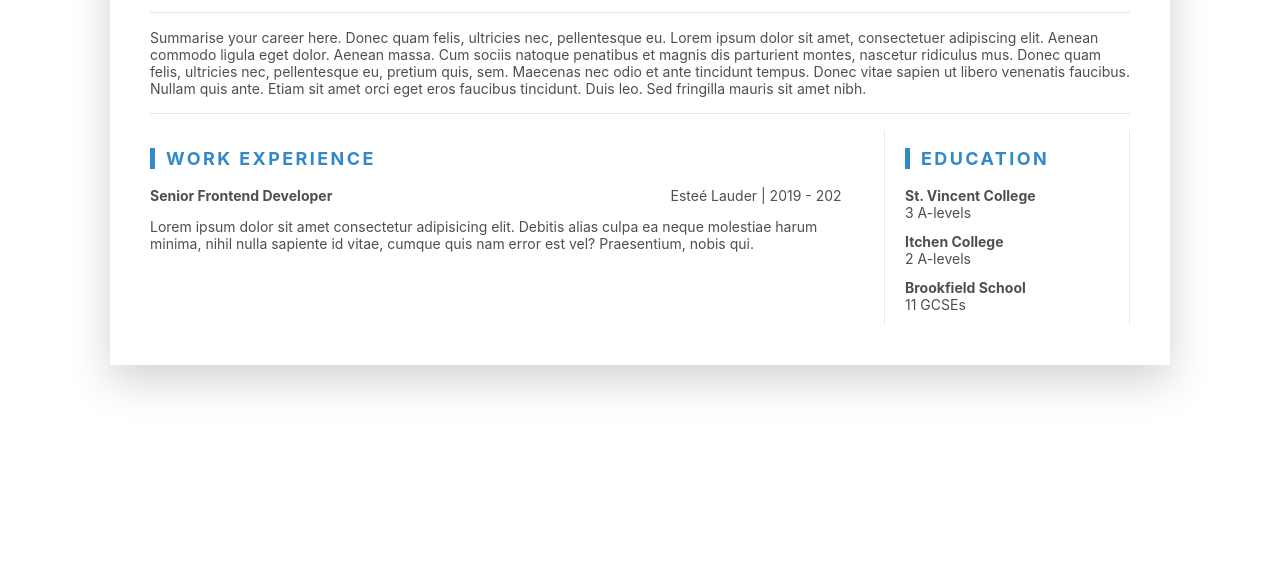
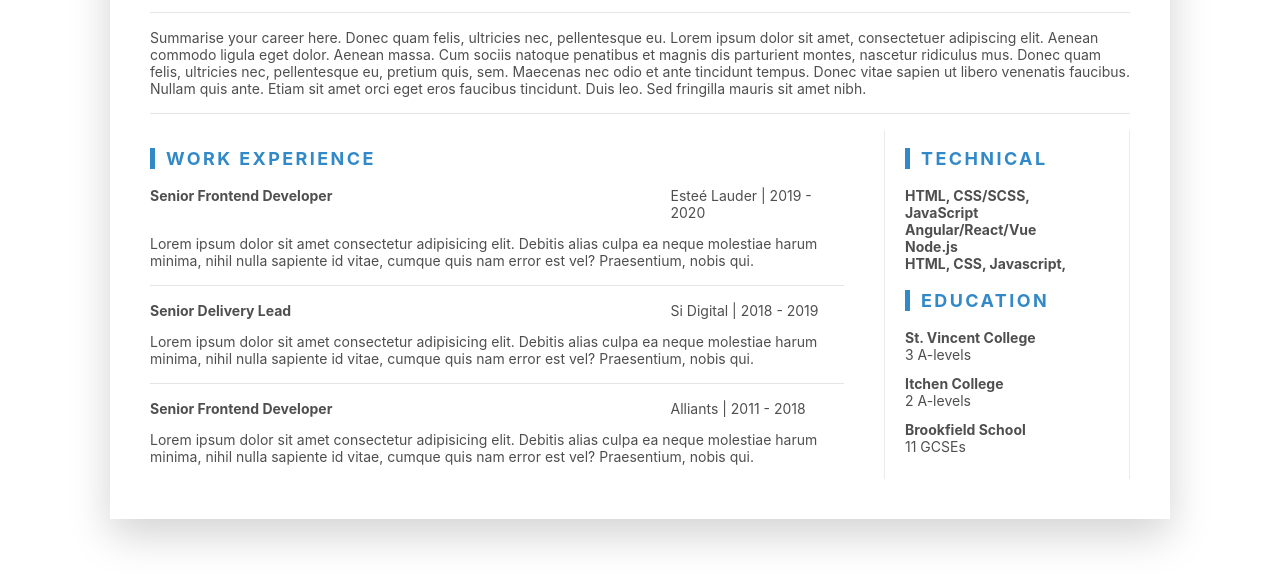
Before and after one commit to jamiescript/cv, a plain HTML site: page index.html in a window 1280 px wide. Shown: the part 180-766 px from the top of the page. Drawn offline with Linux system fonts and the light colour scheme.

Commit message:
more roles and sidebar skills

```diff
--- a/index.html
+++ b/index.html
@@ -57,14 +57,42 @@
 
           <div class="role-and-period">
             <h4>Senior Frontend Developer</h4>
-            <span>Esteé Lauder | 2019 - 202</span>
+            <span>Esteé Lauder | 2019 - 2020</span>
           </div>
 
           <p>Lorem ipsum dolor sit amet consectetur adipisicing elit. Debitis alias culpa ea neque molestiae harum minima,
              nihil nulla sapiente id vitae, cumque quis nam error est vel? Praesentium, nobis qui.</p>
+
+          <hr>
+
+          <div class="role-and-period">
+            <h4>Senior Delivery Lead</h4>
+            <span>Si Digital | 2018 - 2019</span>
+          </div>
+
+          <p>Lorem ipsum dolor sit amet consectetur adipisicing elit. Debitis alias culpa ea neque molestiae harum minima,
+             nihil nulla sapiente id vitae, cumque quis nam error est vel? Praesentium, nobis qui.</p>
+
+          <hr>
+
+          <div class="role-and-period">
+            <h4>Senior Frontend Developer</h4>
+            <span>Alliants | 2011 - 2018</span>
+          </div>
+
+          <p>Lorem ipsum dolor sit amet consectetur adipisicing elit. Debitis alias culpa ea neque molestiae harum minima,
+            nihil nulla sapiente id vitae, cumque quis nam error est vel? Praesentium, nobis qui.</p>
         </article>
 
         <article class="sidebar">
+          <h3 class="section-heading">Technical</h3>
+
+          <h4>HTML, CSS/SCSS, JavaScript</h4>
+          <h4>Angular/React/Vue</h4>
+          <h4>Node.js</h4>
+
+          <h4>HTML, CSS, Javascript, </h4>
+
           <h3 class="section-heading">Education</h3>
 
           <h4>St. Vincent College</h4>
```
